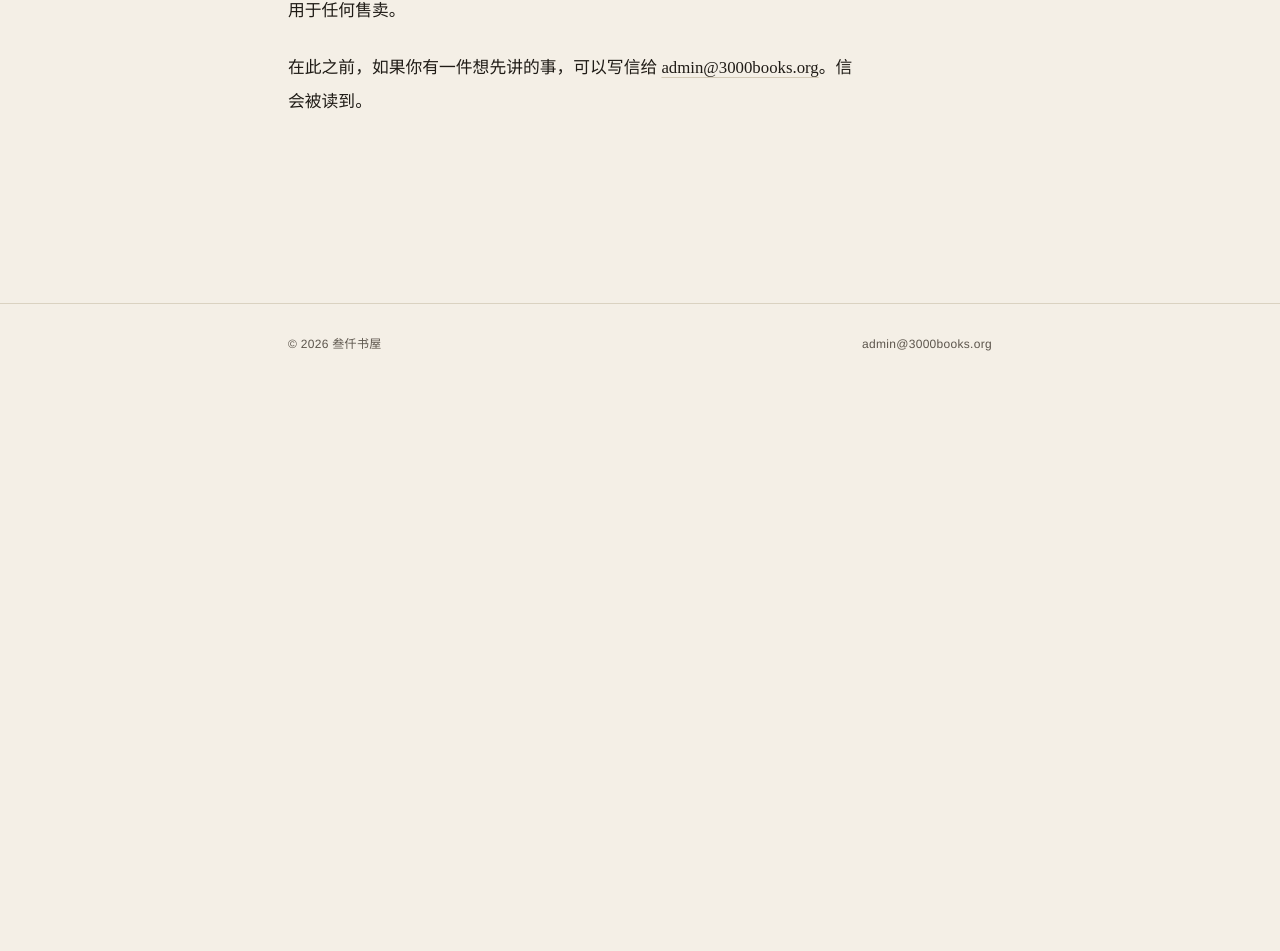
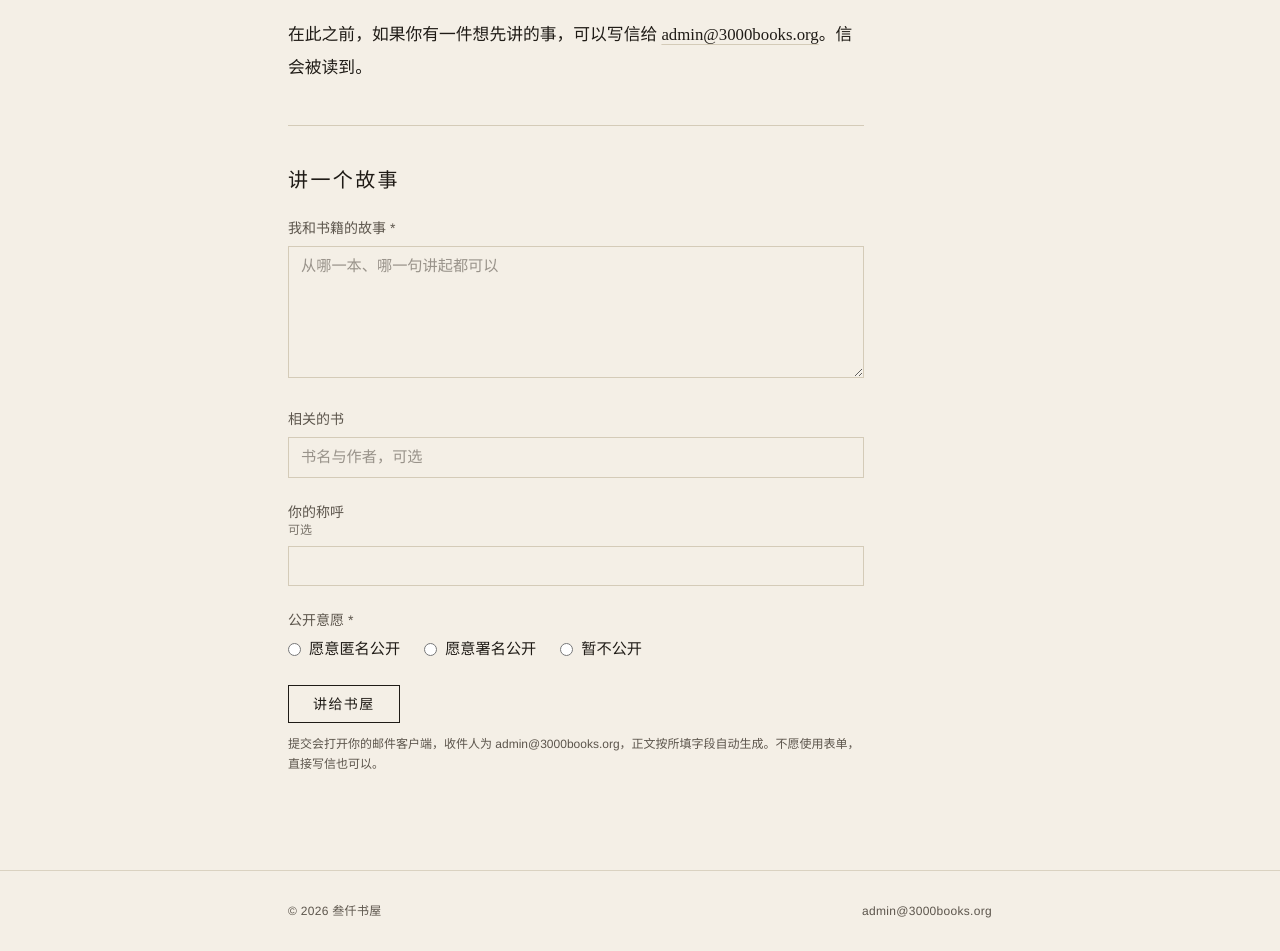
Before and after one commit to LF2023/3000books, a Next.js app: page /3000-stories in a window 1280 px wide. Shown: the part 416-1367 px from the top of the page. Before the commit the page ends 800 px from the top, so only its background shows below. Built offline with nearby package versions, Linux system fonts and the light colour scheme.

Commit message:
Add mailto submission forms to the three tagline pages.

```diff
--- a/src/app/3000-books/page.tsx
+++ b/src/app/3000-books/page.tsx
@@ -1,4 +1,5 @@
 import type { Metadata } from "next";
+import { SubmissionForm } from "@/components/SubmissionForm";
 import Link from "next/link";
 
 export const metadata: Metadata = {
@@ -30,6 +31,27 @@ export default function ThreeThousandBooksPage() {
           书目只作整理与指引。本站不提供全文下载，公版状态亦未逐本核验，这些诚实的保留，是清单的一部分。
         </p>
       </div>
+      <section aria-labelledby="submit-heading" className="max-w-xl space-y-6 border-t border-rule pt-10">
+        <h2 id="submit-heading" className="text-xl tracking-[0.12em]">推荐一本书</h2>
+        <SubmissionForm
+          subject="书籍推荐"
+          submitLabel="推荐"
+          fields={[
+            { name: "title", label: "书名", required: true },
+            { name: "author", label: "作者", required: true },
+            { name: "year", label: "年代", placeholder: "如 1926（首版年份）" },
+            {
+              name: "reason",
+              label: "推荐理由",
+              type: "textarea",
+              required: true,
+              placeholder: "一两句话即可：它为什么值得留存",
+            },
+            { name: "caller", label: "你的称呼", help: "可选，仅用于回信" },
+            { name: "contact", label: "联系方式", help: "可选，邮箱即可" },
+          ]}
+        />
+      </section>
     </article>
   );
 }
--- a/src/app/3000-houses/page.tsx
+++ b/src/app/3000-houses/page.tsx
@@ -1,4 +1,5 @@
 import type { Metadata } from "next";
+import { SubmissionForm } from "@/components/SubmissionForm";
 
 export const metadata: Metadata = {
   title: "3000座书屋",
@@ -25,6 +26,31 @@ export default function ThreeThousandHousesPage() {
           当第一座书屋真正立起来，它会连同地址与来历一起，写在这一页。在那之前，这里保留空白。
         </p>
       </div>
+      <section aria-labelledby="submit-heading" className="max-w-xl space-y-6 border-t border-rule pt-10">
+        <h2 id="submit-heading" className="text-xl tracking-[0.12em]">提供一处书屋线索</h2>
+        <SubmissionForm
+          subject="书屋线索"
+          submitLabel="提交线索"
+          fields={[
+            { name: "country", label: "国家", required: true },
+            { name: "place", label: "地点", required: true, placeholder: "城市 / 街区" },
+            {
+              name: "kind",
+              label: "书屋类型",
+              type: "select",
+              options: ["图书馆", "书店", "咖啡馆", "学校", "其他"],
+            },
+            {
+              name: "status",
+              label: "现状",
+              type: "select",
+              options: ["已开放", "筹备中", "只是一个想法"],
+            },
+            { name: "contact", label: "联系方式", required: true, help: "邮箱或可转达的渠道" },
+            { name: "notes", label: "补充说明", type: "textarea", placeholder: "任何值得知道的细节" },
+          ]}
+        />
+      </section>
     </article>
   );
 }
--- a/src/app/3000-stories/page.tsx
+++ b/src/app/3000-stories/page.tsx
@@ -1,4 +1,5 @@
 import type { Metadata } from "next";
+import { SubmissionForm } from "@/components/SubmissionForm";
 
 export const metadata: Metadata = {
   title: "3000个故事",
@@ -19,7 +20,7 @@ export default function ThreeThousandStoriesPage() {
           每本书背后都有一场相遇：谁在什么时候翻开它，被哪一句留住，又把它交给了谁。叁仟书屋想收集这样的三千件事——不写书评，只记相遇。
         </p>
         <p>
-          故事的征集尚未开始。等到开始的那天，会先立下规矩：自愿、署名可隐、不用于任何售卖。
+          征集现在开始。规矩先立下：自愿、署名可隐、不用于任何售卖。
         </p>
         <p>
           在此之前，如果你有一件想先讲的事，可以写信给{" "}
@@ -29,6 +30,31 @@ export default function ThreeThousandStoriesPage() {
           。信会被读到。
         </p>
       </div>
+      <section aria-labelledby="submit-heading" className="max-w-xl space-y-6 border-t border-rule pt-10">
+        <h2 id="submit-heading" className="text-xl tracking-[0.12em]">讲一个故事</h2>
+        <SubmissionForm
+          subject="我和书籍的故事"
+          submitLabel="讲给书屋"
+          fields={[
+            {
+              name: "story",
+              label: "我和书籍的故事",
+              type: "textarea",
+              required: true,
+              placeholder: "从哪一本、哪一句讲起都可以",
+            },
+            { name: "book", label: "相关的书", placeholder: "书名与作者，可选" },
+            { name: "caller", label: "你的称呼", help: "可选" },
+            {
+              name: "visibility",
+              label: "公开意愿",
+              type: "radio",
+              required: true,
+              options: ["愿意匿名公开", "愿意署名公开", "暂不公开"],
+            },
+          ]}
+        />
+      </section>
     </article>
   );
 }
--- /dev/null
+++ b/src/components/SubmissionForm.tsx
@@ -0,0 +1,143 @@
+"use client";
+
+import { useState, type FormEvent } from "react";
+
+export type FormField = {
+  name: string;
+  label: string;
+  type?: "text" | "textarea" | "select" | "radio";
+  required?: boolean;
+  placeholder?: string;
+  help?: string;
+  options?: string[];
+};
+
+export function SubmissionForm({
+  subject,
+  fields,
+  submitLabel = "提交",
+}: {
+  subject: string;
+  fields: FormField[];
+  submitLabel?: string;
+}) {
+  const [values, setValues] = useState<Record<string, string>>({});
+  const [sent, setSent] = useState(false);
+
+  function set(name: string, value: string) {
+    setValues((prev) => ({ ...prev, [name]: value }));
+  }
+
+  function handleSubmit(e: FormEvent<HTMLFormElement>) {
+    e.preventDefault();
+    if (sent) return;
+    const lines = fields.map(
+      (field) => `${field.label}：${(values[field.name] ?? "").trim() || "（未填）"}`,
+    );
+    const body = encodeURIComponent(lines.join("\n"));
+    const url = `mailto:admin@3000books.org?subject=${encodeURIComponent(subject)}&body=${body}`;
+    setSent(true);
+    window.location.href = url;
+  }
+
+  const inputClass =
+    "w-full border border-rule bg-transparent px-3 py-2 font-sans text-[0.95rem] text-ink placeholder:text-ink-soft/60 focus:border-ink focus:outline-none";
+
+  return (
+    <form onSubmit={handleSubmit} className="space-y-6">
+      {fields.map((field) => (
+        <div key={field.name} className="space-y-2">
+          {field.type === "radio" ? (
+            <p className="font-sans text-sm text-ink-soft">
+              {field.label}
+              {field.required ? <span aria-hidden="true" className="ml-1">*</span> : null}
+            </p>
+          ) : (
+            <label
+              htmlFor={field.name}
+              className="block font-sans text-sm text-ink-soft"
+            >
+              {field.label}
+              {field.required ? <span aria-hidden="true" className="ml-1">*</span> : null}
+              {field.help ? (
+                <span className="block text-xs opacity-80">{field.help}</span>
+              ) : null}
+            </label>
+          )}
+
+          {field.type === "textarea" ? (
+            <textarea
+              id={field.name}
+              name={field.name}
+              rows={5}
+              required={field.required}
+              placeholder={field.placeholder}
+              className={inputClass}
+              value={values[field.name] ?? ""}
+              onChange={(e) => set(field.name, e.target.value)}
+            />
+          ) : field.type === "select" ? (
+            <select
+              id={field.name}
+              name={field.name}
+              required={field.required}
+              className={inputClass}
+              value={values[field.name] ?? ""}
+              onChange={(e) => set(field.name, e.target.value)}
+            >
+              <option value="">请选择</option>
+              {field.options?.map((option) => (
+                <option key={option} value={option}>
+                  {option}
+                </option>
+              ))}
+            </select>
+          ) : field.type === "radio" ? (
+            <div className="flex flex-wrap gap-x-6 gap-y-2">
+              {field.options?.map((option) => (
+                <label
+                  key={option}
+                  className="flex items-center gap-2 font-sans text-[0.95rem] text-ink"
+                >
+                  <input
+                    type="radio"
+                    name={field.name}
+                    value={option}
+                    required={field.required}
+                    checked={values[field.name] === option}
+                    onChange={() => set(field.name, option)}
+                  />
+                  {option}
+                </label>
+              ))}
+            </div>
+          ) : (
+            <input
+              type="text"
+              id={field.name}
+              name={field.name}
+              required={field.required}
+              placeholder={field.placeholder}
+              className={inputClass}
+              value={values[field.name] ?? ""}
+              onChange={(e) => set(field.name, e.target.value)}
+            />
+          )}
+        </div>
+      ))}
+
+      <div className="space-y-3">
+        <button
+          type="submit"
+          disabled={sent}
+          className="border border-ink px-6 py-2 font-sans text-sm tracking-[0.1em] text-ink hover:bg-ink hover:text-white disabled:opacity-50"
+        >
+          {sent ? "已打开发件箱" : submitLabel}
+        </button>
+        <p className="font-sans text-xs leading-relaxed text-ink-soft">
+          提交会打开你的邮件客户端，收件人为 admin@3000books.org，正文按所填字段自动生成。不愿使用表单，直接写信也可以。
+        </p>
+      </div>
+    </form>
+  );
+}
```
Also changed, not shown: 1 other file (tests, documents, lock files or other folders).
